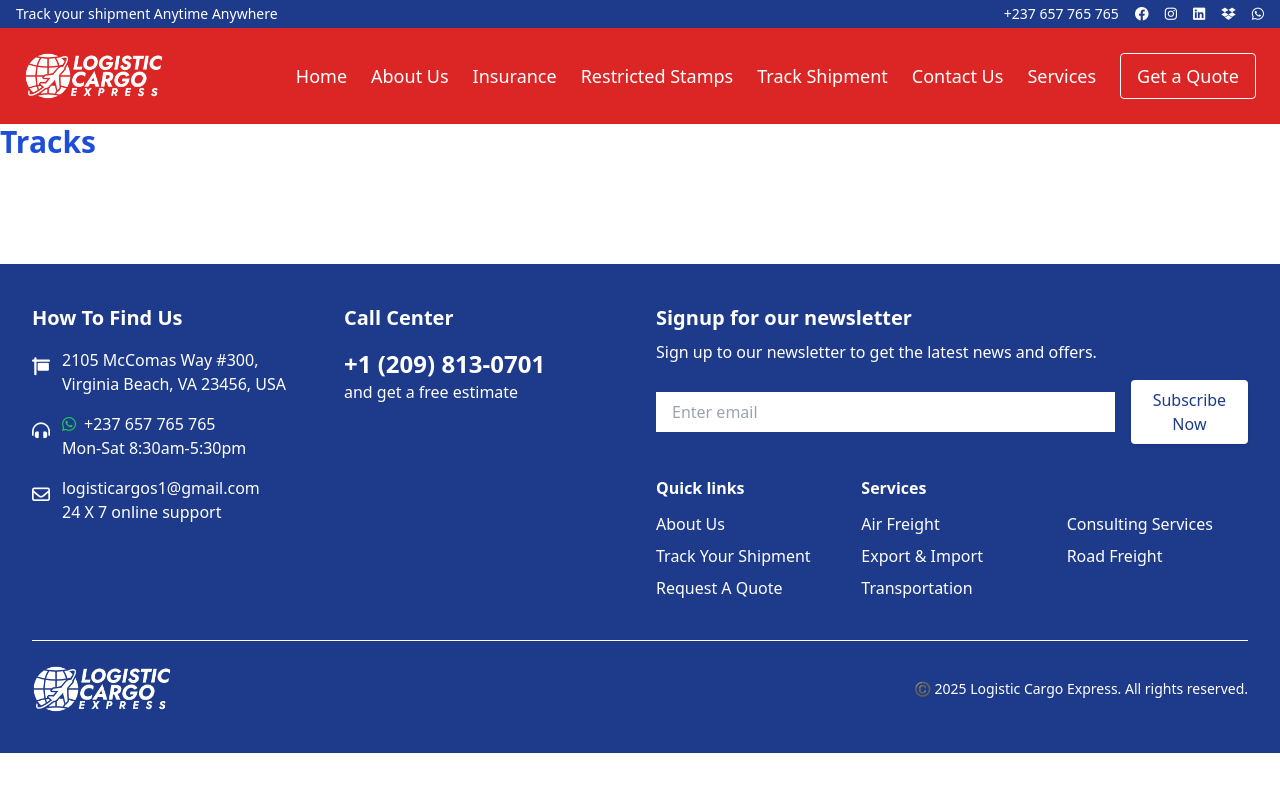
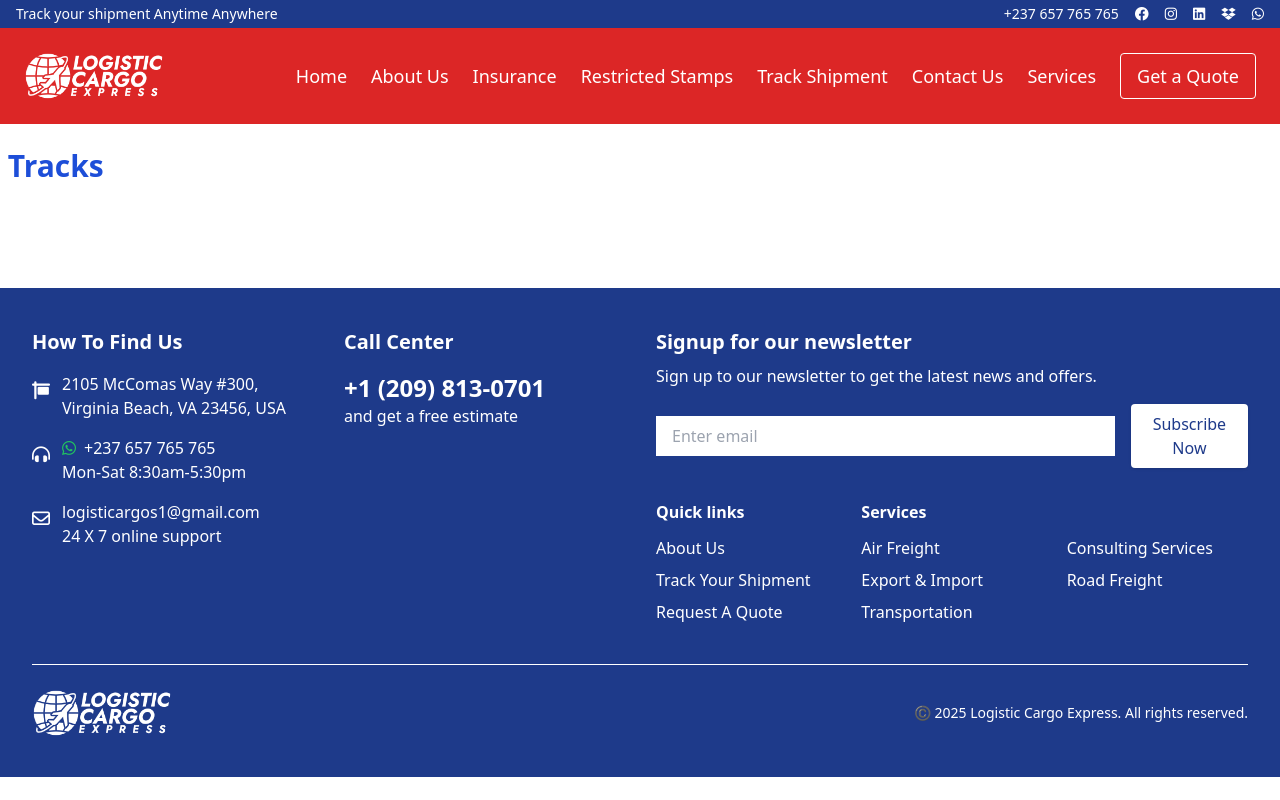
Before and after one commit to jackbrayan17/tracking_system, a plain HTML site: page tracks.html in a window 1280 px wide. Drawn offline with nearby package versions, Linux system fonts and the light colour scheme; no server answers.

Commit message:
Update tracks.html

```diff
--- a/tracks.html
+++ b/tracks.html
@@ -161,7 +161,8 @@ menuBtn.addEventListener('click', () => {
   menu.classList.toggle('hidden');
 });
 </script>
-<h1 class="text-3xl font-bold text-blue-700 mb-6"> Tracks</h1>
+    <br>
+<h1 class="text-3xl font-bold text-blue-700 mb-6"> &nbsp;Tracks</h1>
     <div id="tracks-container" class="container mx-auto p-4">
         <!-- Tracks will be inserted here -->
     </div>
```
